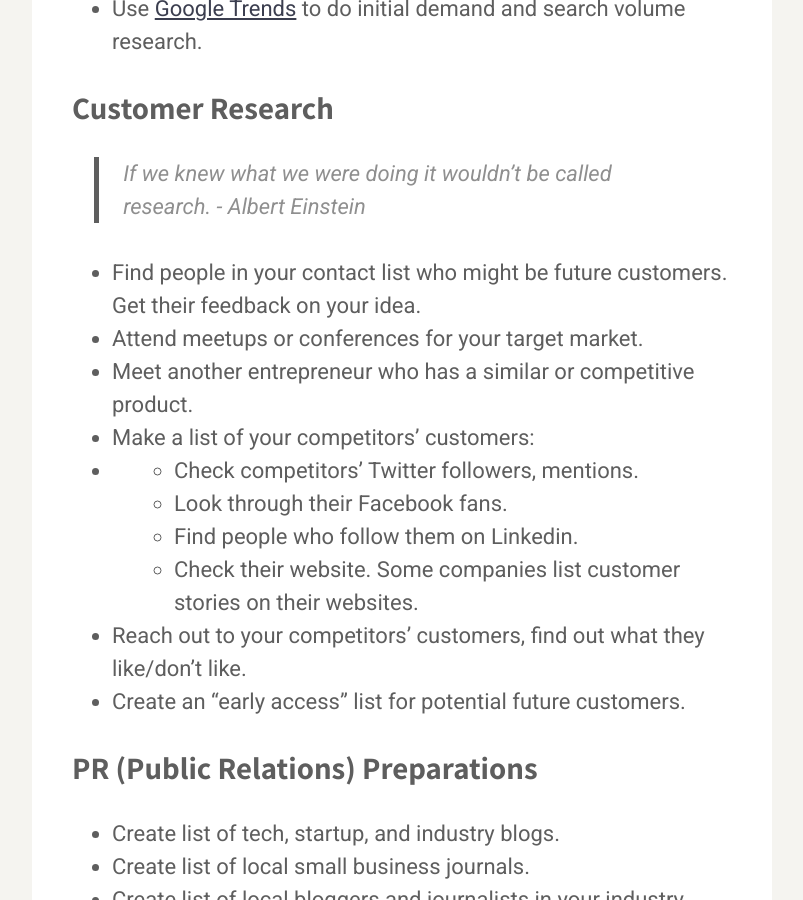
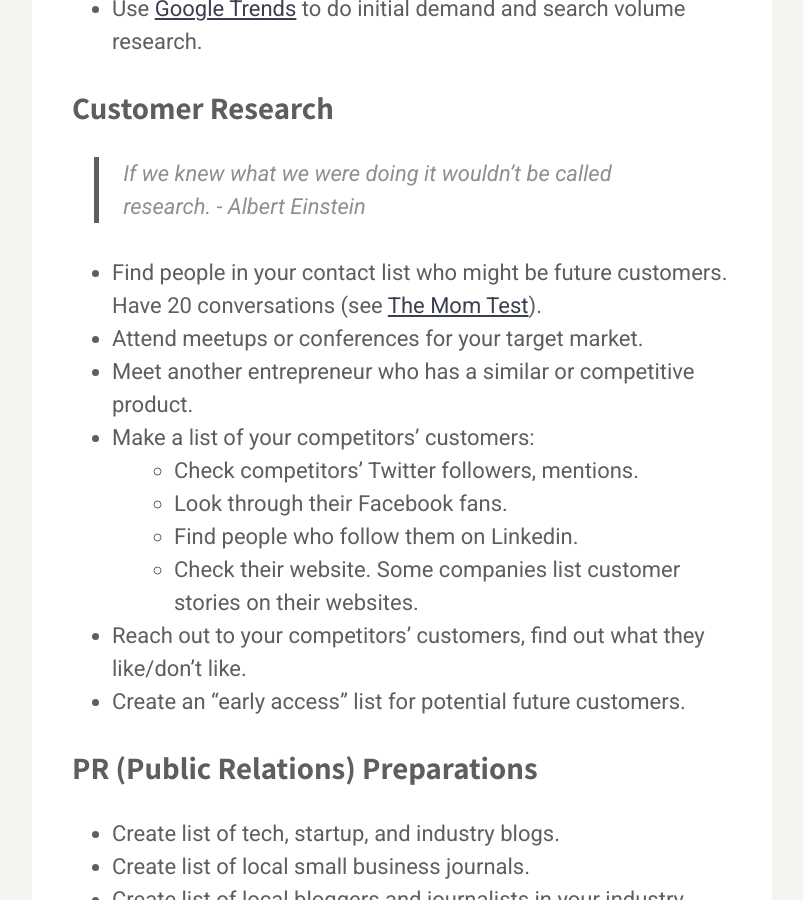
Before and after one commit to karllhughes/learn, a Jekyll site: the page built from _posts/2021-11-07-marketing-checklist.md, in a window 1280 px wide and 900 px high, scrolled down 2921 px. Shown: the whole window, without its empty margins (238-1041 px from the left). Built offline with Jekyll 4.4.1, drawn with Linux system fonts in a browser that asks for light colours; a script that is not in the unit is left out.

Commit message:
Update 2021-11-07-marketing-checklist.md

```diff
--- a/_posts/2021-11-07-marketing-checklist.md
+++ b/_posts/2021-11-07-marketing-checklist.md
@@ -28,7 +28,7 @@
 
 * Make a list of competitors (see [this list of tools to research competitors](https://draft.dev/learn/competition-research-tools)).
 * Competitor data to collect:
-* * Link to their website.
+  * Link to their website.
   * "One-liners" and taglines competitors use.
   * Pricing and business model.
   * Blog/RSS link.
@@ -38,7 +38,7 @@
 * Follow your competitors and their key employees on social media.
 * Monitor competitors' websites for changes.
 * Site monitoring tools to try:
-* * [Deep Dive Duck](https://deepdiveduck.com/)
+  * [Deep Dive Duck](https://deepdiveduck.com/)
   * [Versionista](https://versionista.com/)
 * Subscribe to industry newsletters, magazines, trade journals etc.
 * Use [Google Trends](https://trends.google.com/trends/) to do initial demand and search volume research.
@@ -47,11 +47,11 @@
 
 > *If we knew what we were doing it wouldn’t be called research.* - Albert Einstein
 
-* Find people in your contact list who might be future customers. Get their feedback on your idea.
+* Find people in your contact list who might be future customers. Have 20 conversations (see [The Mom Test](https://www.momtestbook.com/)).
 * Attend meetups or conferences for your target market.
 * Meet another entrepreneur who has a similar or competitive product.
 * Make a list of your competitors' customers:
-* * Check competitors' Twitter followers, mentions.
+  * Check competitors' Twitter followers, mentions.
   * Look through their Facebook fans.
   * Find people who follow them on Linkedin.
   * Check their website. Some companies list customer stories on their websites.
@@ -74,14 +74,14 @@
 * Create "About" and "Contact" pages.
 * Create Pricing page (see [this list of pricing models](https://taprun.com/methods/)):
 * Consider/test various pricing options:
-* * Create a free or trial tier for your paid product.
+  * Create a free or trial tier for your paid product.
   * Offer a 100% satisfaction/money-back guarantee.
   * Make product invite-only to start.
   * Offer free/discounted access for early adopters/beta testers.
 * Add social media follow links to landing page.
 * Set up analytics to learn about who signs up, bounces, etc.
 * Analytics platforms to try:
-* * [Google Analytics](https://analytics.google.com)
+  * [Google Analytics](https://analytics.google.com)
   * [Mixpanel](https://mixpanel.com/)
   * [Fathom Analytics](https://usefathom.com/)
   * [Kiss Metrics](https://www.kissmetrics.com/)
@@ -107,7 +107,7 @@
 * Choose a blogging platform (see this list of [blogging platforms for your startup](https://draft.dev/learn/startup-blogging-platforms)).
 * Research [keywords that you'd like your site to rank for](https://draft.dev/learn/topic-clusters).
 * Keyword research tools to try:
-* * [Ahrefs](https://ahrefs.com/)
+  * [Ahrefs](https://ahrefs.com/)
   * [Positional](https://positional.com/)
   * [SEMrush](https://www.semrush.com/)
   * [Google Keyword Planner](https://adwords.google.com/home/tools/keyword-planner/) (free!)
@@ -122,7 +122,7 @@
 
 * Search for availability of names on social networks.
 * Choose 2-3 social media accounts you'll use based on your customers' preferences:
-* * Facebook
+  * Facebook
   * Twitter
   * LinkedIn
   * Instagram
@@ -153,7 +153,7 @@
 * Run a link-building campaign.
 * Share the story of how you started your business on [Starter Story](https://starterstory.com/) (it’s free and you get a do-follow backlink).
 * Try other link building strategies:
-* * [Skyscraper campaign](http://backlinko.com/skyscraper-technique)
+  * [Skyscraper campaign](http://backlinko.com/skyscraper-technique)
   * [Ego baiting](http://pointblankseo.com/egobait-guide)
   * Interview/expert Q&A post
   * Guest posting
@@ -170,7 +170,7 @@
 * Sponsor podcasts your customers might be listening to.
 * Sponsor/advertise an industry newsletter.
 * Set up a user referral marketing system/platform:
-* * [Expect Referrals](http://expectreferrals.com/pricing/)
+  * [Expect Referrals](http://expectreferrals.com/pricing/)
   * [Frederick](https://www.hirefrederick.com/)
   * [Genius Referrals](http://www.geniusreferrals.com/)
   * [InviteBox](https://invitebox.com/)
@@ -198,7 +198,7 @@
   * Create an infographic based on the post.
   * Create a presentation of your post.
 * Promote your blog content (see [this big checklist for more promotional ideas](https://draft.dev/learn/promotion):
-* * Send post to your email list.
+  * Send post to your email list.
   * Promote on your social media.
   * Email friends and relatives, ask them to share if relevant.
   * Send to other bloggers for feedback, ask to share if they like it.
@@ -221,7 +221,7 @@
 
 * Schedule regular social media content (try these [social media tools to help automate the social media process](https://www.sideprojectchecklist.com/2017/social-media-tools)).
 * Social media content ideas to try:
-* * Show what's happening "behind the scenes" (eg: pictures of your workspace, in-development features, etc.).
+  * Show what's happening "behind the scenes" (eg: pictures of your workspace, in-development features, etc.).
   * Blog posts from your blog (or partners' blogs).
   * Special offers or discounts.
   * Relevant news, advice, or blogs.
```
